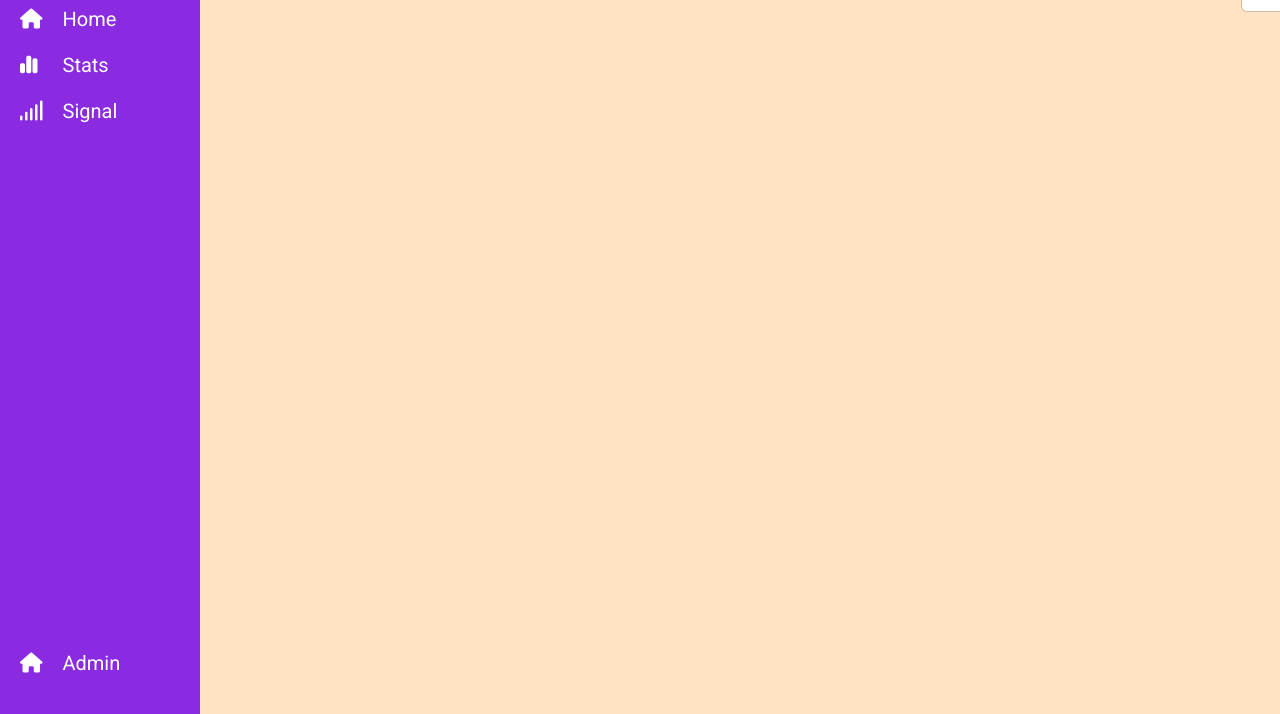
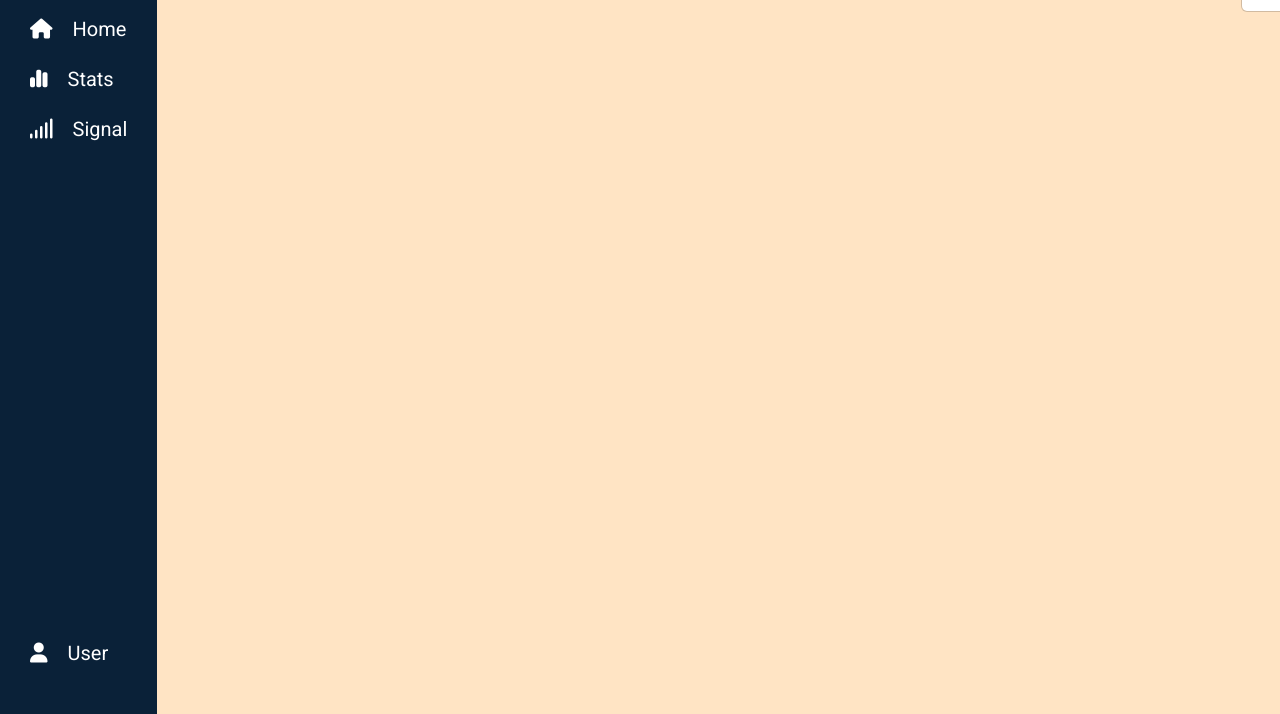
Before and after one commit to Seme87/html-css-bootstrap-dashboard, a plain HTML site: page index.html in a window 1280 px wide. Shown: the part 86-800 px from the top of the page. Drawn offline with nearby package versions, Linux system fonts and the light colour scheme.

Commit message:
fix sezione aside elementi hidden con relativi link mancanti nel commit precedente

```diff
--- a/css/style.css
+++ b/css/style.css
@@ -130,14 +130,24 @@ main{
 
 }
 
-.ms-up-col-aside, .ms-down-col-aside{
+.nav-aside{
     display: flex;
-    align-items:flex-end;
-    width: 100%;
-
 }
 
-.ms-right-up-aside, .ms-right-down-aside{
-    padding-right: 60px;
-    padding-left: 20px;
+.nav-aside ul{
+    list-style: none;
+    padding: 0;
 }
+
+.nav-aside ul li{
+    display: flex;
+    text-align: center;
+    padding: 10px 0;
+}
+
+.nav-aside ul li a{
+    font-size: 20px;
+    padding: 0 10px;
+    color: white;
+    text-decoration: none;
+}
--- a/index.html
+++ b/index.html
@@ -99,41 +99,63 @@
     <div class="ms-page-container">
 
 
-        <aside>
+        <aside class="ms-bg-fifth-color">
+
                 <div class="ms-aside">
 
-                    <div class=" ms-up-col-aside">
+                    <div class="ms-aside">
 
-                        <div class=" ms-left-up-aside">
-                            <p><i class="fa-solid fa-house"></i></p>
-                            <p><i class="fa-solid fa-chart-simple"></i></p>
-                            <p><i class="fa-solid fa-signal"></i></p>
-                        </div>
+                        <nav class="nav-aside">
+                            <ul class="">
 
-                        <div class="d-none d-lg-block ms-right-down-aside ">
-                            <p>Home</p>
-                            <p>Stats</p>
-                            <p>Signal</p>
-                        </div>
+                                <li>
+                                    <a href="#"><i class="fa-solid fa-house"></i></a>
+                                    <a class="d-none d-lg-block " href="#">Home</a>
+                                </li>
+
+                                <li>
+                                    <a href="#"><i class="fa-solid fa-chart-simple"></i></a>
+                                    <a class="d-none d-lg-block " href="#">Stats</a>
+                                </li>
+
+                                <li>
+                                    <a href="#"><i class="fa-solid fa-signal"></i></a>
+                                    <a class="d-none d-lg-block " href="#">Signal</a>
+                                </li>
+
+                            </ul>
+                        </nav>
+
 
                     </div>
 
-                    <div class="ms-down-col-aside">
 
-                        <div class=" ms-left-down-aside">
-                            <p><i class="fa-solid fa-house"></i></p>
 
-                        </div>
+                    <div class="ms-aside-down">
 
-                        <div class="d-none d-lg-block ms-right-up-aside ">
-                            <p>Admin</p>
+                        <nav class="nav-aside">
+                            <ul class="">
 
-                        </div>
+                                <li>
+                                    <a href="#"><i class="fa-solid fa-user"></i></a>
+                                    <a class="d-none d-lg-block " href="#">User</a>
+                                </li>
+
+                            </ul>
+                        </nav>
+
 
                     </div>
 
+
+
                 </div>
+
         </aside>
+
+
+
+
         <main></main>
 
 
```
